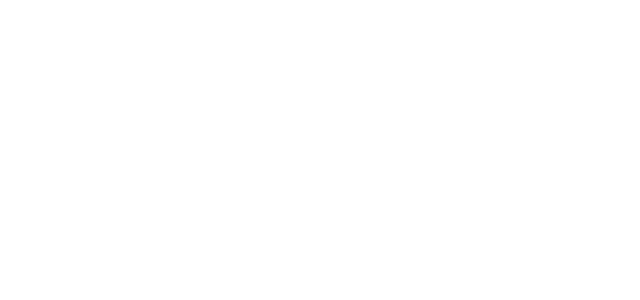
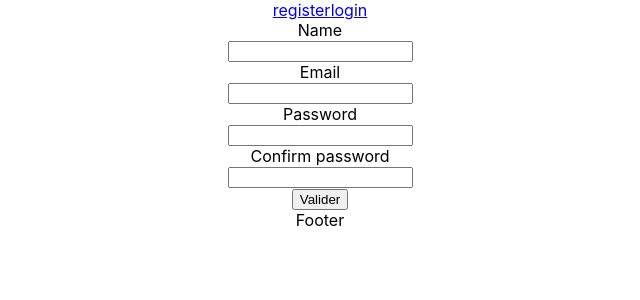
Before and after one commit to Dada-nol/Raama_front, a React (Create React App) app: page /register in a window 1280 px wide. Before the commit this address had no page. Shown: the top 300 px of the page, without its empty margins (320-960 px from the left). Built offline with nearby package versions, Linux system fonts and the light colour scheme.

Commit message:
Add register method

```diff
--- a/src/Router.jsx
+++ b/src/Router.jsx
@@ -1,6 +1,8 @@
 import { BrowserRouter, Route, Routes } from "react-router-dom";
 import Layout from "./components/Layout";
 import Home from "./pages/Home";
+import Register from "./pages/Register";
+import Login from "./pages/Login";
 
 function Router() {
   /* const staticRoutes = [
@@ -22,6 +24,8 @@
       <Routes>
         <Route path="/" element={<Layout />}>
           <Route index element={<Home />}></Route>
+          <Route path="/register" element={<Register />}></Route>
+          <Route path="/login" element={<Login />}></Route>
         </Route>
       </Routes>
     </BrowserRouter>
--- a/src/components/Header/Nav.jsx
+++ b/src/components/Header/Nav.jsx
@@ -1,7 +1,12 @@
-import React from "react";
-
 function Nav() {
-  return <div>Nav</div>;
+  return (
+    <header>
+      <nav>
+        <a href="/register">register</a>
+        <a href="/login">login</a>
+      </nav>
+    </header>
+  );
 }
 
 export default Nav;
--- /dev/null
+++ b/src/css/style.css
@@ -0,0 +1,11 @@
+.form {
+  display: flex;
+  flex-direction: column;
+}
+
+.form-item {
+  display: flex;
+  flex-direction: column;
+  justify-content: center;
+  gap: 20px;
+}
--- /dev/null
+++ b/src/pages/Login.jsx
@@ -0,0 +1,11 @@
+import React from "react";
+
+function Login() {
+  return (
+    <form>
+      <input type="text" />
+    </form>
+  );
+}
+
+export default Login;
--- /dev/null
+++ b/src/pages/Register.jsx
@@ -0,0 +1,75 @@
+import axios from "axios";
+import { useState } from "react";
+
+function Register() {
+  const [name, setName] = useState("");
+  const [email, setEmail] = useState("");
+  const [password, setPassword] = useState("");
+  const [password_confirmation, setPassword_confirmation] = useState("");
+
+  const handleRegister = async (e) => {
+    e.preventDefault();
+
+    const res = await axios.post("http://localhost:8000/api/register", {
+      name,
+      email,
+      password,
+      password_confirmation,
+    });
+
+    localStorage.setItem("token", res.data.token);
+    alert("Compte créée");
+  };
+
+  return (
+    <form className="form" onSubmit={handleRegister}>
+      <div className="form-item">
+        <div>
+          <label htmlFor="">Name</label>
+        </div>
+        <input
+          type="text"
+          value={name}
+          onChange={(e) => setName(e.target.value)}
+        />
+      </div>
+
+      <div className="form-item">
+        <div>
+          <label htmlFor="">Email</label>
+        </div>
+        <input
+          type="text"
+          value={email}
+          onChange={(e) => setEmail(e.target.value)}
+        />
+      </div>
+
+      <div className="form-item">
+        <div>
+          <label htmlFor="">Password</label>
+        </div>
+        <input
+          type="password"
+          value={password}
+          onChange={(e) => setPassword(e.target.value)}
+        />
+      </div>
+
+      <div className="form-item">
+        <div>
+          <label htmlFor="">Confirm password</label>
+        </div>
+        <input
+          type="password"
+          value={password_confirmation}
+          onChange={(e) => setPassword_confirmation(e.target.value)}
+        />
+      </div>
+
+      <button type="submit">Valider</button>
+    </form>
+  );
+}
+
+export default Register;
```
